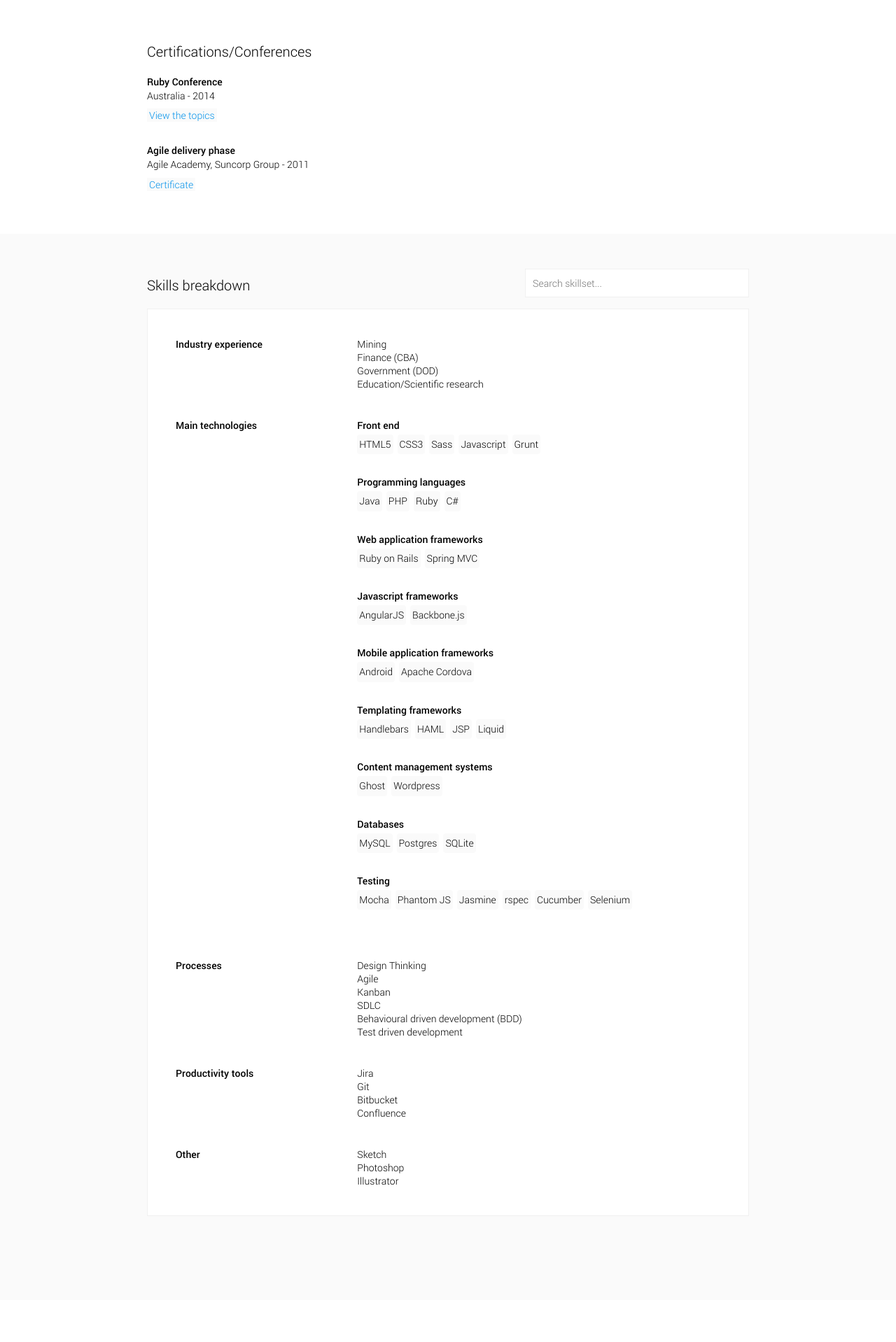
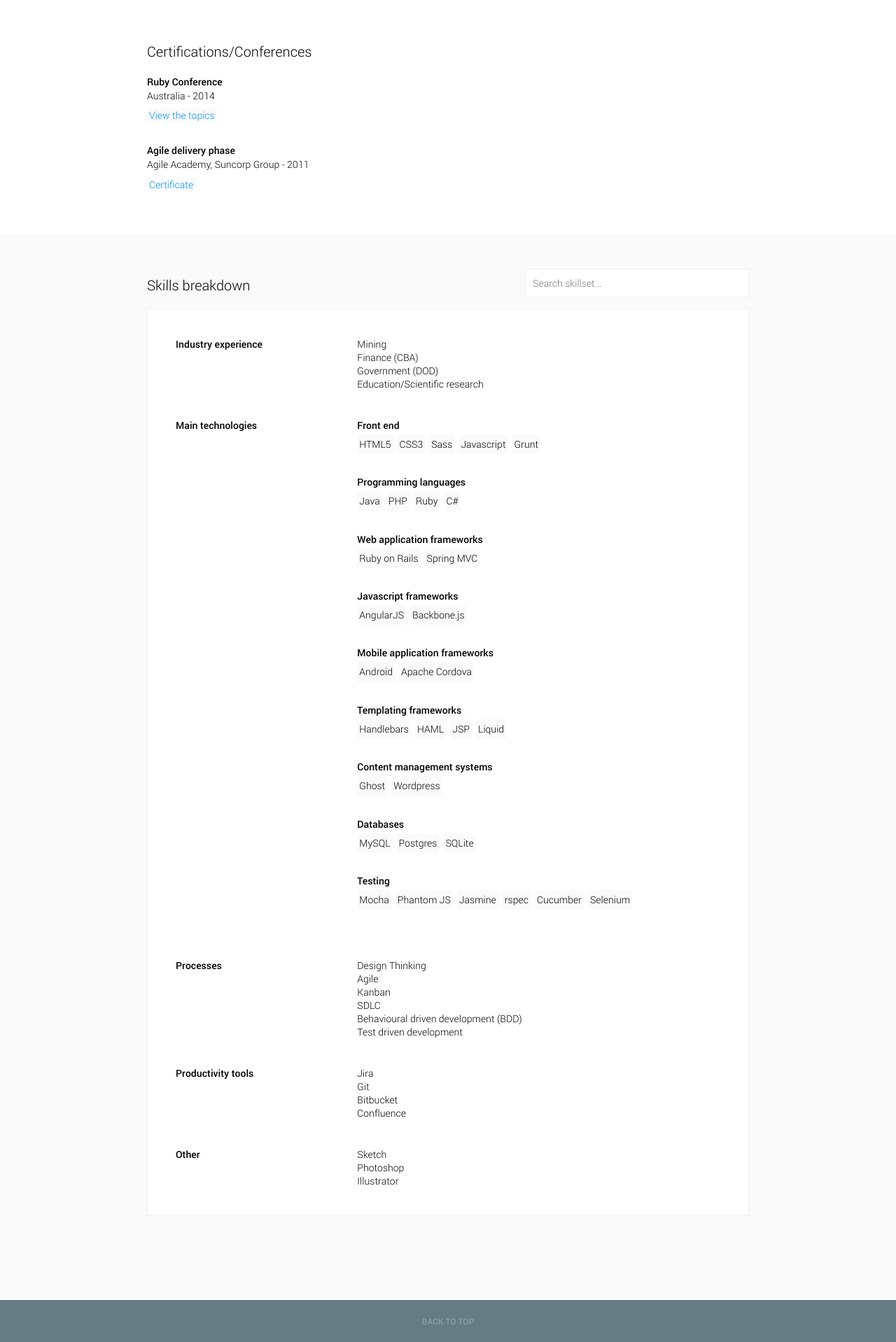
Before and after one commit to raulfelix/raulfelix.github.io, a Jekyll site: the page built from index.markdown, in a window 1280 px wide. Shown: the part 3915-5833 px from the top of the page at 70% size. Built offline with Jekyll 4.4.1, drawn with Linux system fonts in a browser that asks for light colours; before the commit the page ends 5773 px from its top, so only the background shows below that.

Commit message:
Add back to top button

```diff
--- /dev/null
+++ b/_includes/footer.html
@@ -0,0 +1,3 @@
+<footer class="back-up" ng-click="up()" ng-controller="NavCtrl">
+  <span>Back to top</span>
+</footer>
--- a/_layouts/default.html
+++ b/_layouts/default.html
@@ -106,7 +106,10 @@ title: Raul Felix Carrizo
     </section>
   </div>
 
+  {% include footer.html %}
+
   <script type="text/javascript" src="assets/js/vendor/angular.min.js"></script>
+  <script type="text/javascript" src="assets/js/vendor/velocity.min.js"></script>
   <script type="text/javascript" src="assets/js/app.js"></script>
 </body>
 
--- a/_sass/_layout.scss
+++ b/_sass/_layout.scss
@@ -108,6 +108,24 @@
   margin-top: rem(60);
 }
 
+.back-up {
+  background-color: #667b84;
+  color: #8ba2ac;
+  height: rem(60);
+  font-family: $medium;
+  text-transform: uppercase;
+  font-size: 12px;
+  text-align: center;
+
+  span {
+    line-height: rem(60);
+  }
+
+  &:hover {
+    color: $white;
+    cursor: pointer;
+  }
+}
 
 @include bp(mobile) {
   .card-tabular {
--- a/assets/js/app.js
+++ b/assets/js/app.js
@@ -3,7 +3,8 @@
 (function() {
 
   angular.module('app', [
-    'app.skills'
+    'app.skills',
+    'app.nav'
   ])
   .config(['$compileProvider', '$interpolateProvider', function($compileProvider, $interpolateProvider) {
 
@@ -13,6 +14,16 @@
 
     $interpolateProvider.startSymbol('{[{').endSymbol('}]}');
   }]);
+
+  angular
+    .module('app.nav', [])
+    .controller('NavCtrl', NavCtrl);
+
+  function NavCtrl($scope) {
+    $scope.up = function() {
+      Velocity(document.body, "scroll", { offset: "0px"});
+    }
+  }
 
 })();
 (function() {
```
Also changed, not shown: js/app.js (+12 -1 lines), assets/js/vendor/velocity.min.js (added), 2 other files.
